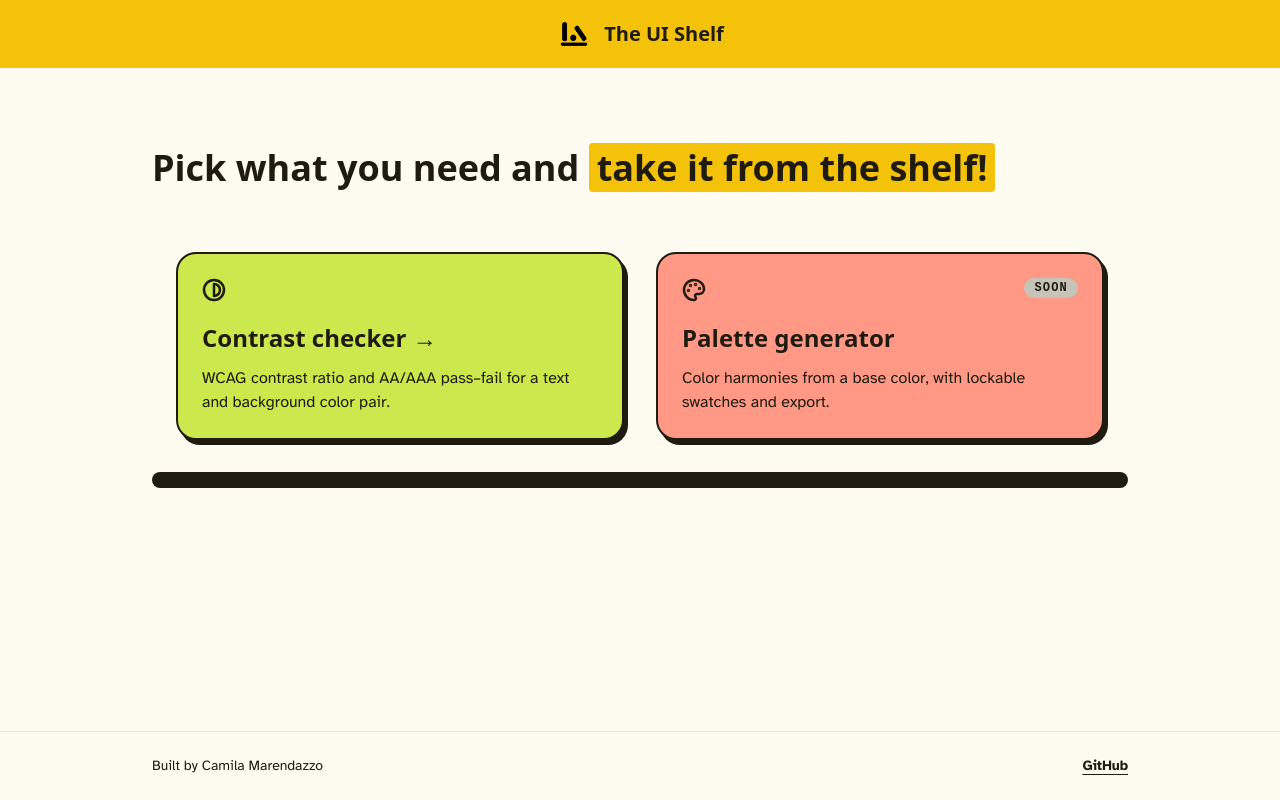
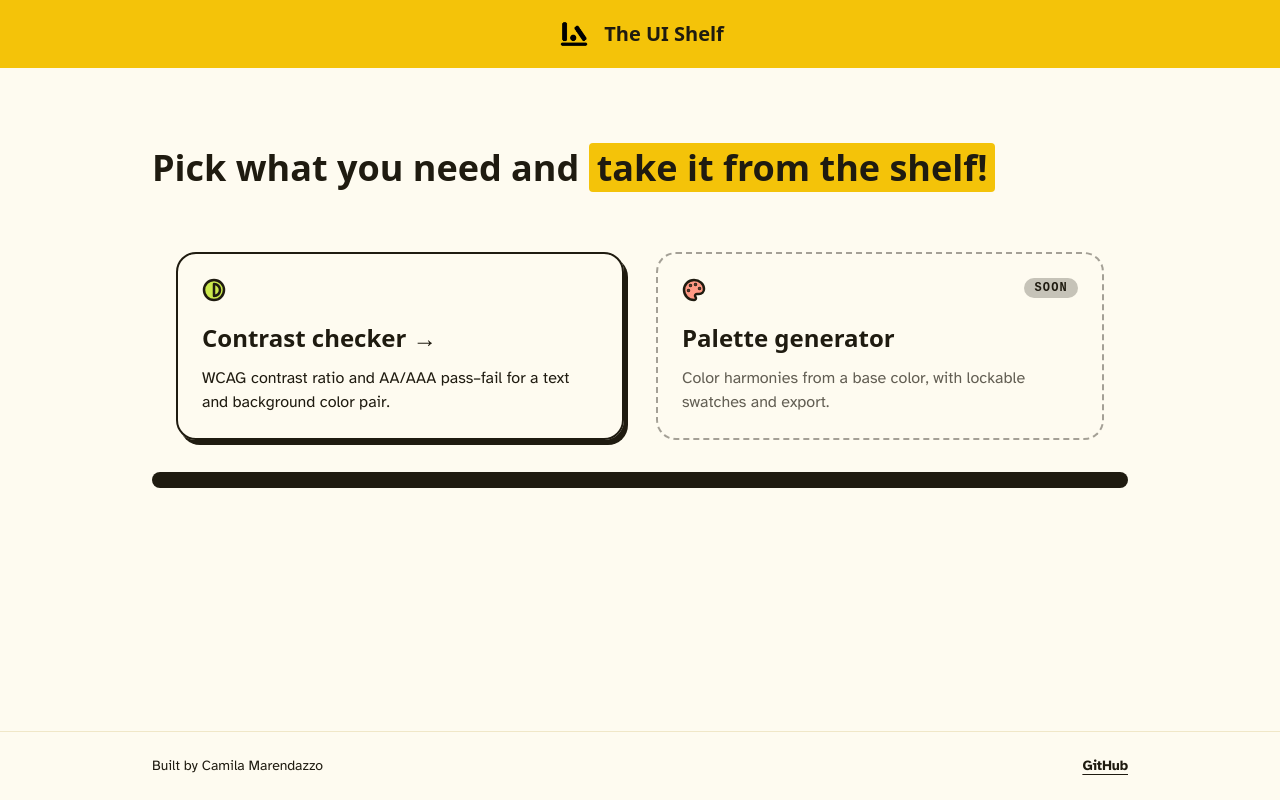
Before and after one commit to camilamarendazzo/ui-shelf, a React (Vite) app: page / in a window 1280 px wide. Built offline with nearby package versions, Linux system fonts and the light colour scheme.

Commit message:
feat: redesign the shelf UI

```diff
--- a/src/components/ToolCard.tsx
+++ b/src/components/ToolCard.tsx
@@ -1,43 +1,47 @@
+import type { CSSProperties } from "react";
 import { Link } from "react-router";
 import type { Tool } from "../data/tools";
 import Chip from "./Chip";
 
 function ToolCard({ tool }: { tool: Tool }) {
   const cardClasses =
-    "min-w-2xs max-w-md flex h-full flex-col gap-3 rounded-card border-2 border-ink p-6 shadow-pop";
-  const cardStyle = { backgroundColor: tool.color };
+    "min-w-2xs max-w-md flex h-full flex-col gap-3 rounded-card border-2 p-6";
+  const cardStyle = { "--tool-color": tool.color } as CSSProperties;
   const Icon = tool.icon;
 
   const content = (
     <>
-      <div className="flex items-start justify-between gap-2">
-        <Icon aria-hidden="true" strokeWidth={2.5} />
+      <div className="flex items-start justify-between gap-2 text-ink">
+        <Icon aria-hidden="true" strokeWidth={2.5} fill="var(--tool-color)" />
         {tool.comingSoon && <Chip>Soon</Chip>}
       </div>
-      <h2 className="mt-2 font-display text-2xl font-bold">
+      <h2 className="mt-2 font-display text-2xl font-bold text-ink">
         {tool.name}
-        {!tool.comingSoon && tool.route && <span aria-hidden="true"> →</span>}
+        {!tool.comingSoon && <span aria-hidden="true"> →</span>}
       </h2>
       <p>{tool.description}</p>
     </>
   );
 
-  if (tool.route && !tool.comingSoon) {
+  if (tool.comingSoon) {
     return (
-      <Link
-        to={tool.route}
+      <div
         style={cardStyle}
-        className={`${cardClasses} transition-transform hover:-translate-y-1.5 hover:rotate-0`}
+        className={`${cardClasses} border-dashed border-ink/40 text-ink/70`}
       >
         {content}
-      </Link>
+      </div>
     );
   }
 
   return (
-    <div style={cardStyle} className={cardClasses}>
+    <Link
+      to={tool.route ?? "/"}
+      style={cardStyle}
+      className={`${cardClasses} border-ink shadow-pop transition hover:-translate-y-1.5 hover:bg-(--tool-color) focus-visible:-translate-y-1.5 focus-visible:bg-(--tool-color)`}
+    >
       {content}
-    </div>
+    </Link>
   );
 }
 
--- a/src/pages/Home.tsx
+++ b/src/pages/Home.tsx
@@ -4,7 +4,7 @@ import { tools } from "../data/tools";
 function Home() {
   return (
     <section className="py-8 space-y-16">
-      <h1 className="font-display text-lg font-bold sm:text-4xl">
+      <h1 className="font-display text-2xl font-bold sm:text-4xl">
         Pick what you need and{" "}
         <span className="rounded-sm bg-brand px-2">
           take it from the shelf!
```
